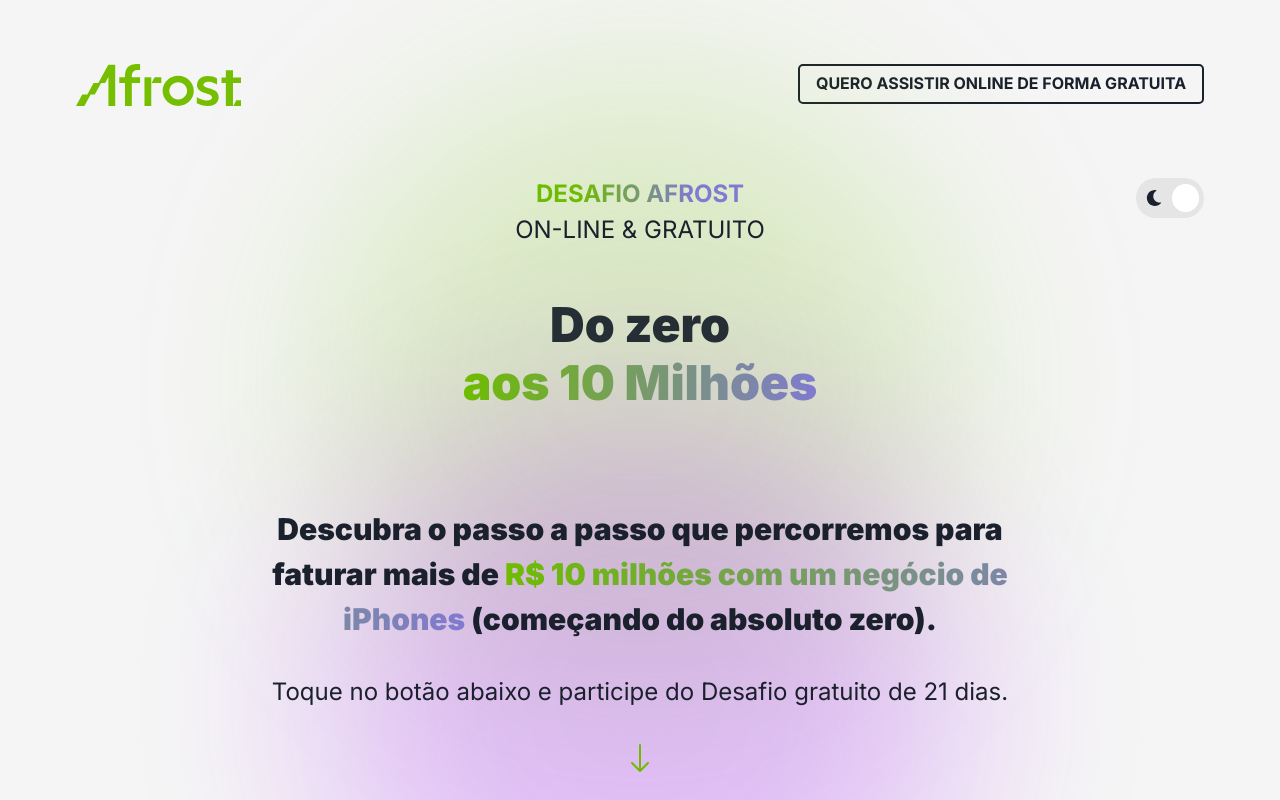
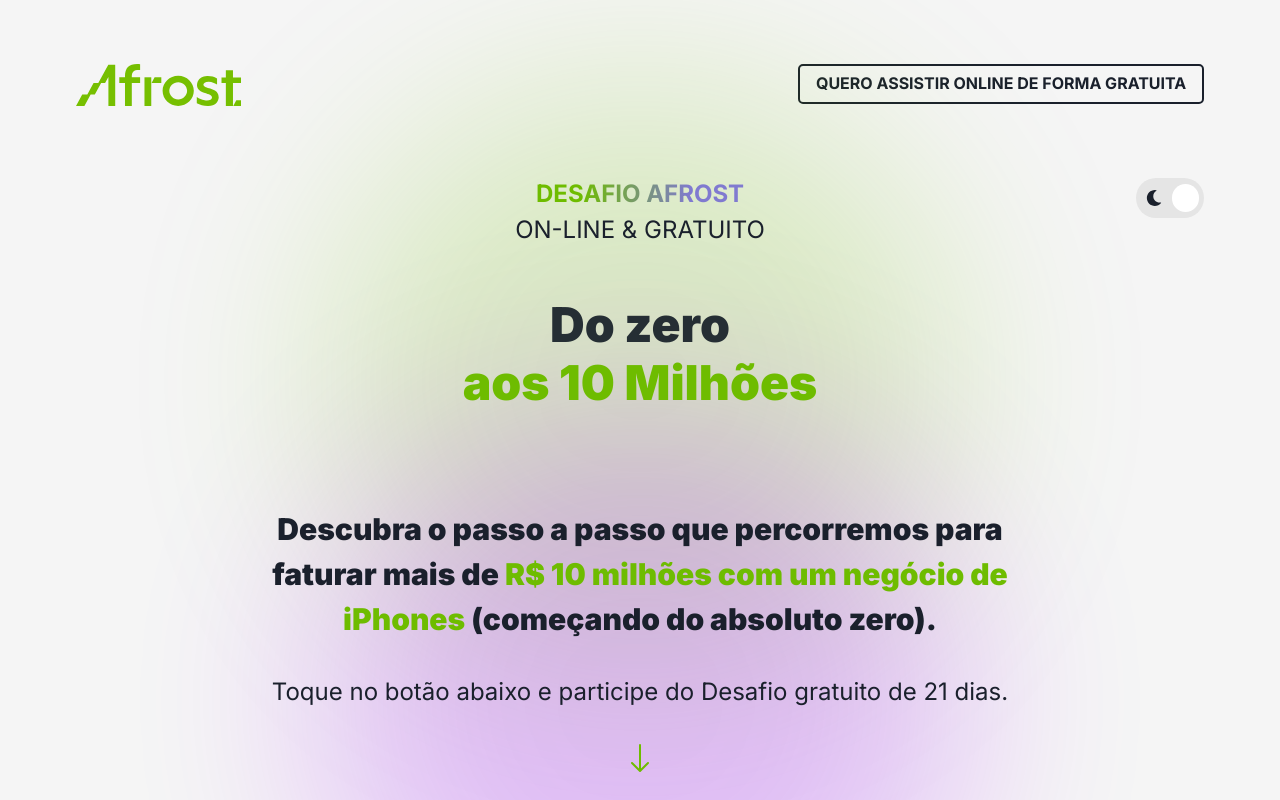
Before and after one commit to kleberson154/afrost, a Next.js app: page / in a window 1280 px wide. Shown: the top 800 px of the page. Built offline with nearby package versions, Linux system fonts and the light colour scheme.

Commit message:
refactor: centralization of form

```diff
--- a/src/components/About/index.tsx
+++ b/src/components/About/index.tsx
@@ -154,7 +154,7 @@
 
         <AnimationComp>
           <Button onClick={onOpen} variant="primary" w="100%">
-            <Modal isOpen={isOpen} onClose={onClose}>
+            <Modal isCentered isOpen={isOpen} onClose={onClose}>
               <Form />
             </Modal>
             <Icon
--- a/src/components/Challenge/index.tsx
+++ b/src/components/Challenge/index.tsx
@@ -133,7 +133,7 @@
 
         <AnimationComp>
           <Button onClick={onOpen} variant="primary" w="100%">
-            <Modal isOpen={isOpen} onClose={onClose}>
+            <Modal isCentered isOpen={isOpen} onClose={onClose}>
               <Form />
             </Modal>
             <Icon
--- a/src/components/Hero/index.tsx
+++ b/src/components/Hero/index.tsx
@@ -52,7 +52,7 @@
         <Text
           as="strong"
           fontWeight={900}
-          bgGradient="linear(to right, brand.green, brand.purple)"
+          bg="brand.green"
           backgroundClip="text"
         >
           aos 10 Milhões
@@ -68,11 +68,7 @@
           lineHeight="auto"
         >
           Descubra o passo a passo que percorremos para faturar mais de{" "}
-          <Text
-            as="span"
-            bgGradient="linear(to-r, brand.green, brand.purple)"
-            bgClip="text"
-          >
+          <Text as="span" bg="brand.green" bgClip="text">
             R$ 10 milhões com um negócio de iPhones
           </Text>{" "}
           (começando do absoluto zero).
--- a/src/components/HowLearn/index.tsx
+++ b/src/components/HowLearn/index.tsx
@@ -231,7 +231,7 @@
       <Box w={{ base: "90%", md: "100%" }}>
         <AnimationComp>
           <Button onClick={onOpen} variant="primary" w="100%">
-            <Modal isOpen={isOpen} onClose={onClose}>
+            <Modal isCentered isOpen={isOpen} onClose={onClose}>
               <Form />
             </Modal>
             <Icon
--- a/src/pages/index.tsx
+++ b/src/pages/index.tsx
@@ -43,7 +43,7 @@
       <Flex
         w="100%"
         flexDirection="column"
-        pt={16}
+        pt={{ base: 8, sm: 16 }}
         maxW="1200px"
         px={3.75}
         mx="auto"
```
Also changed, not shown: src/components/Link/index.tsx (deleted, +0 -32 lines).
